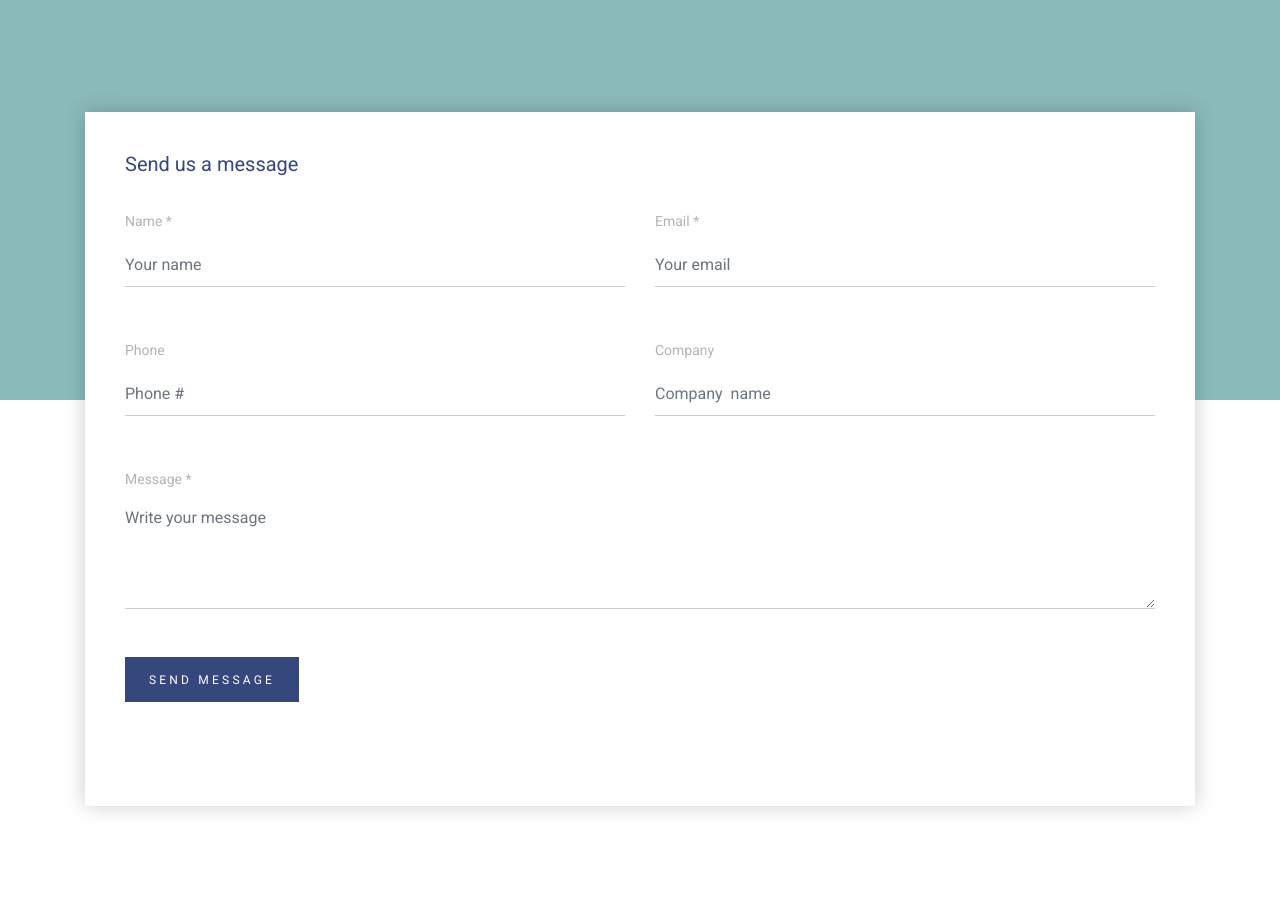
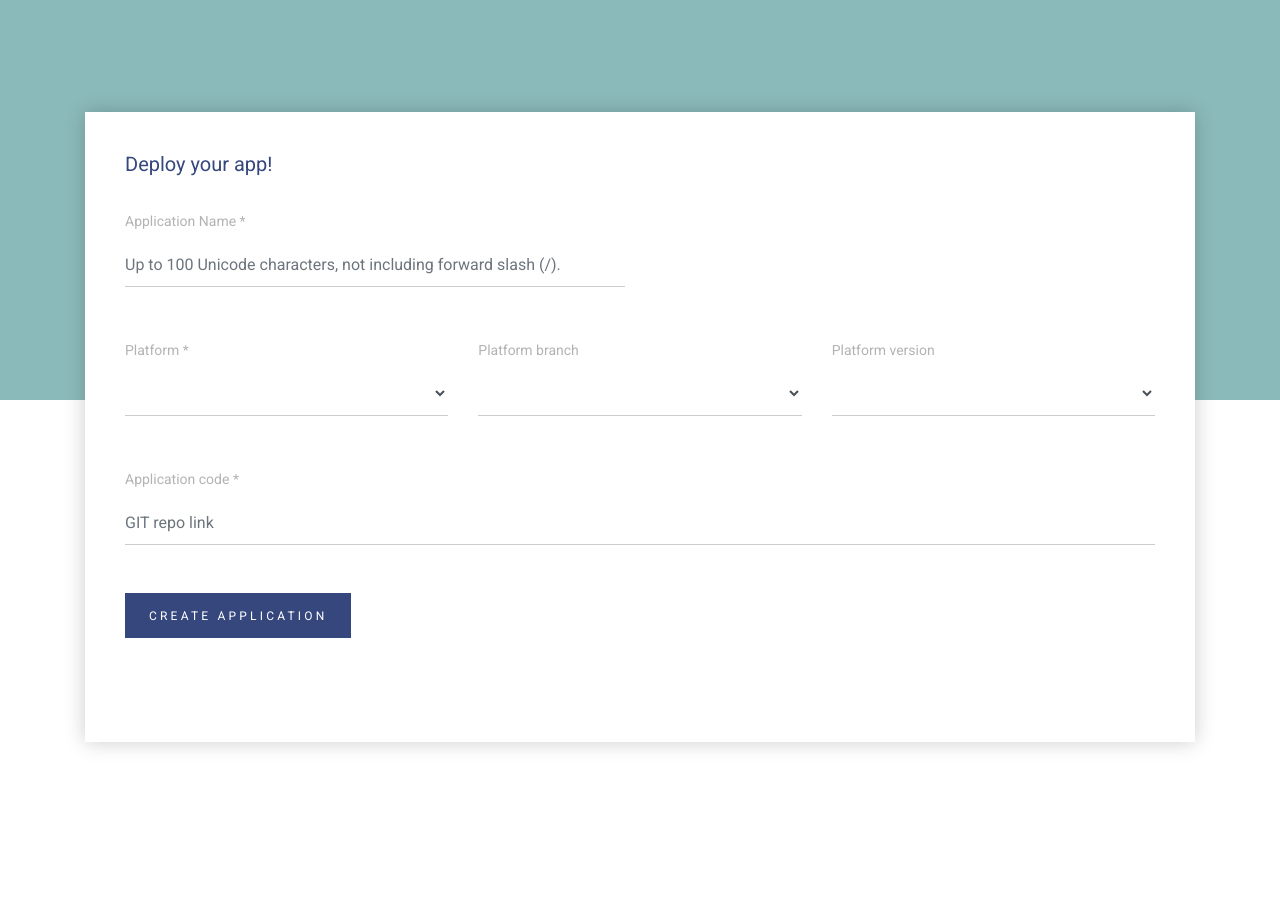
Before and after one commit to gaurav20303/cldc-project, a Django app: page / in a window 1280 px wide. After the commit the page ends 749 px from the top, so only its background shows below. Run offline with Django 4.2, Linux system fonts and the light colour scheme; style sheets or scripts are compiled from the project's sources; some libraries are stand-ins or nearby versions.

Commit message:
create app deployment form

```diff
--- a/beanstalk/static/beanstalk/js/main.js
+++ b/beanstalk/static/beanstalk/js/main.js
@@ -4,41 +4,49 @@ $(function() {
 
 	// Form
 
-	var contactForm = function() {
+	var createAppForm = function() {
 
 		if ($('#contactForm').length > 0 ) {
 			$( "#contactForm" ).validate( {
 				rules: {
 					name: "required",
-					email: {
+					platform: {
 						required: true,
-						email: true
 					},
-					message: {
+					platform_branch: {
+						required: true,
+					},
+					platform_version: {
+						required: true,
+					},
+					code: {
 						required: true,
 						minlength: 5
 					}
 				},
 				messages: {
-					name: "Please enter your name",
-					email: "Please enter a valid email address",
-					message: "Please enter a message"
+					name: "Please enter the application name",
+					platform: "Please select a platform",
+					platform_branch: "Please select platform branch",
+					platform_version: "Please select platform version",
+					code: "Please enter the code repo link"
 				},
 				/* submit via ajax */
 				submitHandler: function(form) {
 					var $submit = $('.submitting'),
-						waitText = 'Submitting...';
+						waitText = 'Creating...';
 
 					$.ajax({
 				      type: "POST",
-				      url: "php/send-email.php",
+				      url: "{% url 'create_app' %}",
 				      data: $(form).serialize(),
 
 				      beforeSend: function() {
 				      	$submit.css('display', 'block').text(waitText);
 				      },
 				      success: function(msg) {
-		               if (msg == 'OK') {
+						  console.log(msg)
+		               if (msg.success) {
 		               	$('#form-message-warning').hide();
 				            setTimeout(function(){
 		               		$('#contactForm').fadeOut();
@@ -64,6 +72,6 @@ $(function() {
 			} );
 		}
 	};
-	contactForm();
+	createAppForm();
 
 });
--- a/beanstalk/templates/beanstalk/index.html
+++ b/beanstalk/templates/beanstalk/index.html
@@ -16,7 +16,7 @@
     <!-- Style -->
     <link rel="stylesheet" href="{% static 'beanstalk/css/style.css' %}">
 
-    <title>Contact Form #7</title>
+    <title>Meanstalk</title>
 </head>
 <body>
 
@@ -27,39 +27,54 @@
         <div class="row align-items-stretch no-gutters contact-wrap">
             <div class="col-md-12">
                 <div class="form h-100">
-            <h3>Send us a message</h3>
+                    <h3>Deploy your app!</h3>
                     <form class="mb-5" method="post" id="contactForm" name="contactForm">
+                        {% csrf_token %}
                         <div class="row">
                             <div class="col-md-6 form-group mb-5">
-                  <label for="" class="col-form-label">Name *</label>
-                  <input type="text" class="form-control" name="name" id="name" placeholder="Your name">
+                                <label for="" class="col-form-label">Application Name *</label>
+                                <input type="text" class="form-control" name="name" id="name"
+                                       placeholder="Up to 100 Unicode characters, not including forward slash (/).">
                             </div>
-                <div class="col-md-6 form-group mb-5">
-                  <label for="" class="col-form-label">Email *</label>
-                  <input type="text" class="form-control" name="email" id="email"  placeholder="Your email">
-                </div>
+
                         </div>
 
                         <div class="row">
-                <div class="col-md-6 form-group mb-5">
-                  <label for="" class="col-form-label">Phone</label>
-                  <input type="text" class="form-control" name="phone" id="phone"  placeholder="Phone #">
+                            <div class="col-md-4 form-group mb-5">
+                                <label for="" class="col-form-label">Platform *</label>
+                                <select class="form-control" name="platform" id="platform">
+                                    <option value=""></option>
+                                    <option value="python">Python</option>
+                                </select>
                             </div>
-                <div class="col-md-6 form-group mb-5">
-                  <label for="" class="col-form-label">Company</label>
-                  <input type="text" class="form-control" name="company" id="company"  placeholder="Company  name">
+                            <div class="col-md-4 form-group mb-5">
+                                <label for="" class="col-form-label">Platform branch</label>
+                                <select class="form-control" name="platform_branch" id="platform_branch">
+                                    <option value=""></option>
+                                    <option value="3.8">Python 3.8 running on 64bit Ubuntu 20.04</option>
+                                </select>
+                            </div>
+                            <div class="col-md-4 form-group mb-5">
+                                <label for="" class="col-form-label">Platform version</label>
+                                <select class="form-control" name="platform_version" id="platform_version">
+                                    <option value=""></option>
+                                    <option value="3.4.2">3.4.2 (Recommended)</option>
+                                </select>
                             </div>
                         </div>
 
                         <div class="row">
                             <div class="col-md-12 form-group mb-5">
-                  <label for="message" class="col-form-label">Message *</label>
-                  <textarea class="form-control" name="message" id="message" cols="30" rows="4"  placeholder="Write your message"></textarea>
+                                <label for="message" class="col-form-label">Application code *</label>
+                                <input type="text" class="form-control" name="code" id="code"
+                                       placeholder="GIT repo link">
+
                             </div>
                         </div>
                         <div class="row">
                             <div class="col-md-12 form-group">
-                  <input type="submit" value="Send Message" class="btn btn-primary rounded-0 py-2 px-4">
+                                <input type="submit" value="Create application"
+                                       class="btn btn-primary rounded-0 py-2 px-4">
                                 <span class="submitting"></span>
                             </div>
                         </div>
@@ -67,7 +82,7 @@
 
                     <div id="form-message-warning mt-4"></div>
                     <div id="form-message-success">
-              Your message was sent, thank you!
+                        Your app has been deployed!
                     </div>
 
                 </div>
@@ -98,12 +113,90 @@
 </div>
 
 
-
 <script src="{% static 'beanstalk/js/jquery-3.3.1.min.js' %}"></script>
 <script src="{% static 'beanstalk/js/popper.min.js' %}"></script>
 <script src="{% static 'beanstalk/js/bootstrap.min.js' %}"></script>
 <script src="{% static 'beanstalk/js/jquery.validate.min.js' %}"></script>
-    <script src="{% static 'beanstalk/js/main.js' %}"></script>
+<script>
+    $(function () {
+
+        'use strict';
+
+        // Form
+
+        var createAppForm = function () {
+
+            if ($('#contactForm').length > 0) {
+                $("#contactForm").validate({
+                    rules: {
+                        name: "required",
+                        platform: {
+                            required: true,
+                        },
+                        platform_branch: {
+                            required: true,
+                        },
+                        platform_version: {
+                            required: true,
+                        },
+                        code: {
+                            required: true,
+                            minlength: 5
+                        }
+                    },
+                    messages: {
+                        name: "Please enter the application name",
+                        platform: "Please select a platform",
+                        platform_branch: "Please select platform branch",
+                        platform_version: "Please select platform version",
+                        code: "Please enter the code repo link"
+                    },
+                    /* submit via ajax */
+                    submitHandler: function (form) {
+                        var $submit = $('.submitting'),
+                            waitText = 'Creating...';
+
+                        $.ajax({
+                            type: "POST",
+                            url: "{% url 'create_app' %}",
+                            data: $(form).serialize(),
+
+                            beforeSend: function () {
+                                $submit.css('display', 'block').text(waitText);
+                            },
+                            success: function (msg) {
+                                console.log(msg)
+                                if (msg.success) {
+                                    $('#form-message-warning').hide();
+                                    setTimeout(function () {
+                                        $('#contactForm').fadeOut();
+                                    }, 1000);
+                                    setTimeout(function () {
+                                        $('#form-message-success').text('Your app has been deployed! Your instance id is ' + msg.data.droplet.id + '.')
+                                        $('#form-message-success').fadeIn();
+                                    }, 1400);
+
+                                } else {
+                                    $('#form-message-warning').html(msg);
+                                    $('#form-message-warning').fadeIn();
+                                    $submit.css('display', 'none');
+                                }
+                            },
+                            error: function () {
+                                $('#form-message-warning').html("Something went wrong. Please try again.");
+                                $('#form-message-warning').fadeIn();
+                                $submit.css('display', 'none');
+                            }
+                        });
+                    }
+
+                });
+            }
+        };
+        createAppForm();
+
+    });
+</script>
 
 </body>
 </html>
--- a/beanstalk/urls.py
+++ b/beanstalk/urls.py
@@ -4,4 +4,6 @@ from . import views
 
 urlpatterns = [
     path('', views.index, name='index'),
+    path('create-app', views.create_app, name='create_app')
+
 ]
--- a/beanstalk/views.py
+++ b/beanstalk/views.py
@@ -1,9 +1,54 @@
 from django.shortcuts import render
 
 # Create your views here.
-from django.http import HttpResponse
+from django.http import HttpResponse, JsonResponse
+import os
+import requests
 
 
 def index(request):
     #return HttpResponse("Hello, world. You're at the polls index.")
     return render(request, 'beanstalk/index.html')
+
+def create_app(request):
+    name = request.POST.get('name', None)
+    platform = request.POST.get('platform', None)
+    platform_branch = request.POST.get('platform_branch', None)
+    platform_version = request.POST.get('platform_version', None)
+    code = request.POST.get('code', None)
+
+    #DIGITALOCEAN_TOKEN = os.getenv('DIGITALOCEAN_TOKEN')
+    DIGITALOCEAN_TOKEN = 'dop_v1_5d285ab4a19e5010f42d9b95e2dfea6824eea37453bf991bb11f7421eadd3964'
+
+    headers = {
+        'Content-Type': 'application/json',
+        'Authorization': f'Bearer {DIGITALOCEAN_TOKEN}',
+    }
+
+    json_data = {
+        'name': name,
+        'region': 'nyc3',
+        'size': 's-1vcpu-1gb',
+        'image': 'ubuntu-20-04-x64',
+        'ssh_keys': [
+            37035844,
+            '03:fb:11:dc:dd:05:da:89:09:0e:93:56:4f:85:dd:99',
+        ],
+        'backups': True,
+        'ipv6': True,
+        'monitoring': True,
+        'tags': [
+            'env:prod',
+            'web',
+        ],
+        'user_data': '#cloud-config\nruncmd:\n  - touch /test.txt\n',
+        'vpc_uuid': '20cbdb95-0536-48ed-93d6-6de4ee1da7ed',
+    }
+
+    response = requests.post('https://api.digitalocean.com/v2/droplets', headers=headers, json=json_data)
+    #return HttpResponse(str(response.text))
+
+    if 'droplet' in response.json():
+        return JsonResponse({'success': True, 'data': response.json()})
+    else:
+        return JsonResponse({'success': False})
--- a/cloudProject/settings.py
+++ b/cloudProject/settings.py
@@ -11,6 +11,7 @@ https://docs.djangoproject.com/en/4.1/ref/settings/
 """
 
 from pathlib import Path
+import os
 
 # Build paths inside the project like this: BASE_DIR / 'subdir'.
 BASE_DIR = Path(__file__).resolve().parent.parent
@@ -25,7 +26,7 @@ SECRET_KEY = 'django-insecure-h*=go(4t(yrbi2+bvu$gtlj98_o*f3qm)xfl(o#vrk^ht-2z0p
 # SECURITY WARNING: don't run with debug turned on in production!
 DEBUG = True
 
-ALLOWED_HOSTS = ['localhost', '127.0.0.1']
+# ALLOWED_HOSTS = ['localhost', '127.0.0.1']
 
 
 # Application definition
```
Lines whose indentation alone changed are shown as unchanged.
